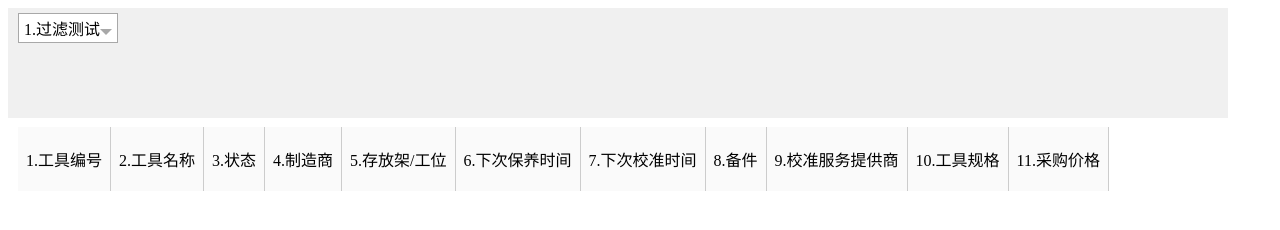
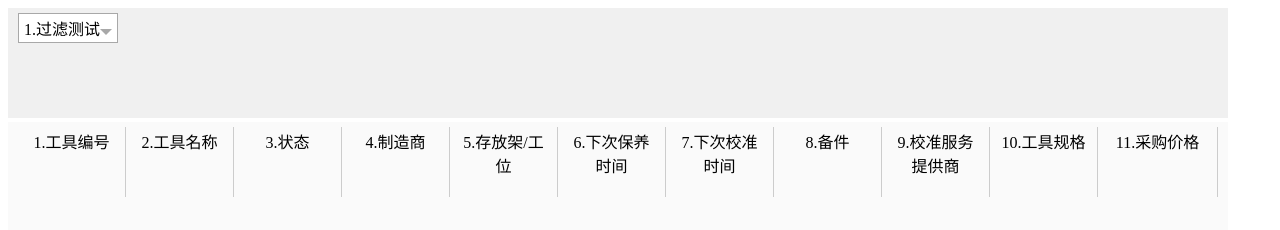
Before and after one commit to wanjingzhang/Infomass-Self-Learning, a plain HTML site: page tableTree/index.html in a window 1280 px wide. Drawn offline with Linux system fonts and the light colour scheme.

Commit message:
add the table title width caculation

```diff
--- a/tableTree/css/tableTree.css
+++ b/tableTree/css/tableTree.css
@@ -11,12 +11,13 @@
 }
 
 .tableH{
-    background-color: rgb(255,255,255);
     min-height: 100px;
     overflow: auto;
     width: 100%;
     display: inline-block;
     padding: 5px 10px;
+    height: 70px;
+    background-color: rgb(250,250,250);
 }
 
 .filterC > div{
@@ -102,13 +103,16 @@
 }
 
 .tableH > div{
-    display: inline;
+    display: inline-block;
     background-color: rgb(250,250,250);
     cursor: pointer;
     /* margin: 2px 5px; */
     border-right: 1px solid #ccc;
-    padding: 20px 8px;
+    padding: 2px 8px;
     float: left;
+    box-sizing: border-box;
+    height: 70px;
+    text-align: center;
 }
 
 /* 虚拟拖动 */
--- a/tableTree/js/tableTree.js
+++ b/tableTree/js/tableTree.js
@@ -132,13 +132,21 @@ var tableTree = function () {
     function initDisplay(h, f) {
         var str = "";
         headers = h;
+        var total = 100;
+        var itemWid = Math.floor(100/ headers.length);
         for (var i = 0; i < headers.length; i++) {
-            str += "<div class='item' id='" + headers[i].key + "' data-type='header' data-id='" + i + "' draggable='true' >" + headers[i].value + "</div>"
+            if(i < headers.length -1 ){
+                total -= itemWid;
+            }else if(i == headers.length -1){
+                itemWid = total;
+            }
+            str += "<div class='item' id='" + headers[i].key + "' data-type='header' data-id='" + i + "' draggable='true' style='width:"+ itemWid +"%'>" + headers[i].value + "</div>"
         }
         tableH.innerHTML = str;
         // 初始化过滤器
         str = "";
         filters = f;
+
         for (var i = 0; i < filters.length; i++) {
             str += "<div class='item "+ filters[i].sort +"' id='" + filters[i].key + "' data-type='filter' data-id='" + i + "' draggable='true' >" + filters[i].value + "</div>"
         }
```
